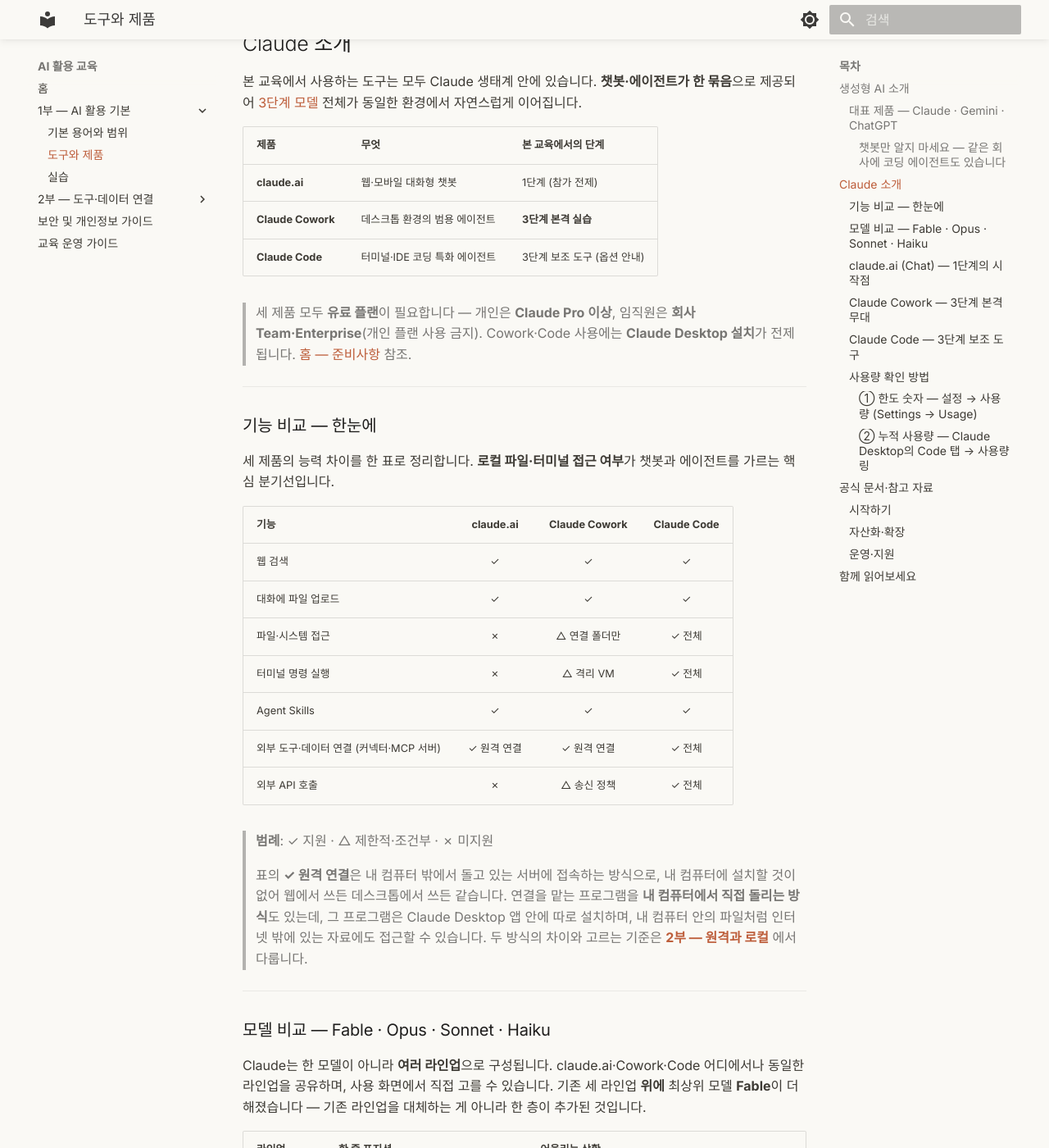
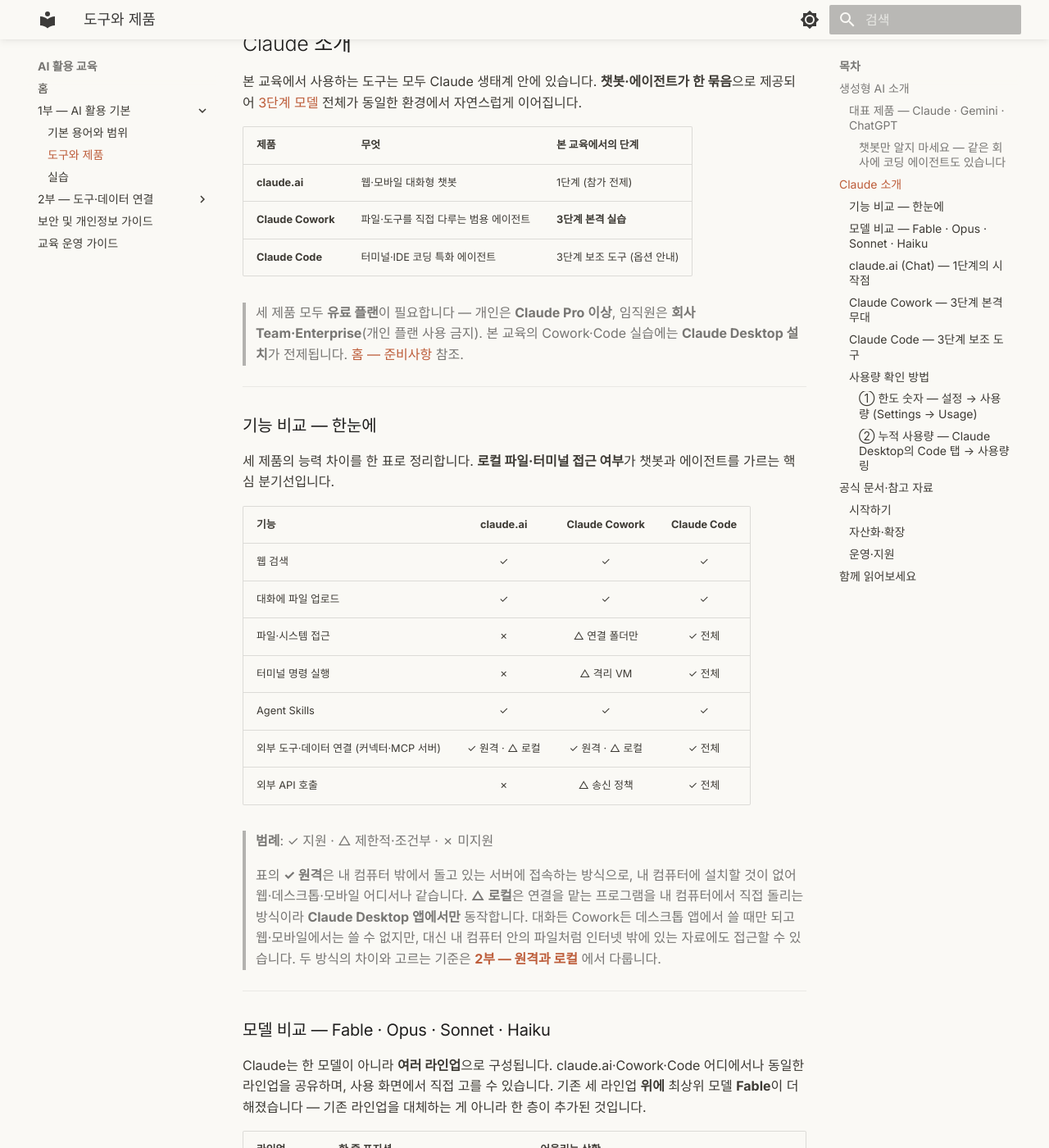
Before and after one commit to scroogy-dev/ai-onboarding, an MkDocs documentation site: the page built from docs/intro.md, in a window 1280 px wide and 1400 px high, scrolled down 1586 px. Shown: the whole window at 82% size. Built offline with MkDocs 1.6.1 and Material for MkDocs 9.7.7, drawn with Linux system fonts in a browser that asks for light colours; some of the changed text lies outside the part shown.

Commit message:
docs: 1부 Cowork·로컬 연결 서술을 공식 문서 기준으로 정정 (#49)
기능 비교표가 claude.ai·Cowork의 외부 연결을 「✓ 원격 연결」로만 적어
로컬 MCP를 쓸 수 없다는 뜻이 됐다. 공식 문서 「Claude Cowork 시작하기」는
로컬 MCP 서버를 포함하는 기능이 데스크톱 앱을 통해 동작한다고 명시한다.
같은 문서가 Cowork 세션을 클라우드에서 실행해 웹·데스크톱·모바일에서
이어 쓴다고 밝히므로, Cowork를 「데스크톱 환경의」로 한정한 서술도 어긋난다.

- 기능 비교표 외부 연결 행을 「✓ 원격 · △ 로컬」로 바꾸고, 각주에 로컬은
  Claude Desktop 앱에서만 동작함을 명시
- Cowork 소개에서 「데스크톱 환경의」 한정을 걷어내고, 클라우드 세션과
  데스크톱 전용 기능을 구분하는 문단 신설
- Desktop 설치를 제품 요건이 아니라 본 교육 실습 요건으로 재서술 (사유 병기)

```diff
--- a/docs/intro.md
+++ b/docs/intro.md
@@ -47,10 +47,10 @@
 | 제품              | 무엇                          | 본 교육에서의 단계                      |
 |-------------------|-------------------------------|--------------------------------------|
 | **claude.ai**     | 웹·모바일 대화형 챗봇            | 1단계 (참가 전제)                     |
-| **Claude Cowork** | 데스크톱 환경의 범용 에이전트    | **3단계 본격 실습**                  |
+| **Claude Cowork** | 파일·도구를 직접 다루는 범용 에이전트 | **3단계 본격 실습**                  |
 | **Claude Code**   | 터미널·IDE 코딩 특화 에이전트   | 3단계 보조 도구 (옵션 안내)          |
 
-> 세 제품 모두 **유료 플랜**이 필요합니다 — 개인은 **Claude Pro 이상**, 임직원은 **회사 Team·Enterprise**(개인 플랜 사용 금지). Cowork·Code 사용에는 **Claude Desktop 설치**가 전제됩니다. [홈 — 준비사항](index.md#preparation) 참조.
+> 세 제품 모두 **유료 플랜**이 필요합니다 — 개인은 **Claude Pro 이상**, 임직원은 **회사 Team·Enterprise**(개인 플랜 사용 금지). 본 교육의 Cowork·Code 실습에는 **Claude Desktop 설치**가 전제됩니다. [홈 — 준비사항](index.md#preparation) 참조.
 
 ---
 
@@ -65,12 +65,12 @@
 | 파일·시스템 접근 | ✗ | △ 연결 폴더만 | ✓ 전체 |
 | 터미널 명령 실행 | ✗ | △ 격리 VM | ✓ 전체 |
 | Agent Skills | ✓ | ✓ | ✓ |
-| 외부 도구·데이터 연결 (커넥터·MCP 서버) | ✓ 원격 연결 | ✓ 원격 연결 | ✓ 전체 |
+| 외부 도구·데이터 연결 (커넥터·MCP 서버) | ✓ 원격 · △ 로컬 | ✓ 원격 · △ 로컬 | ✓ 전체 |
 | 외부 API 호출 | ✗ | △ 송신 정책 | ✓ 전체 |
 
 > **범례**: ✓ 지원 · △ 제한적·조건부 · ✗ 미지원
 
-> 표의 **✓ 원격 연결**은 내 컴퓨터 밖에서 돌고 있는 서버에 접속하는 방식으로, 내 컴퓨터에 설치할 것이 없어 웹에서 쓰든 데스크톱에서 쓰든 같습니다. 연결을 맡는 프로그램을 **내 컴퓨터에서 직접 돌리는 방식**도 있는데, 그 프로그램은 Claude Desktop 앱 안에 따로 설치하며, 내 컴퓨터 안의 파일처럼 인터넷 밖에 있는 자료에도 접근할 수 있습니다. 두 방식의 차이와 고르는 기준은 **[2부 — 원격과 로컬](connect/mcp-servers.md#remote-vs-local)** 에서 다룹니다.
+> 표의 **✓ 원격**은 내 컴퓨터 밖에서 돌고 있는 서버에 접속하는 방식으로, 내 컴퓨터에 설치할 것이 없어 웹·데스크톱·모바일 어디서나 같습니다. **△ 로컬**은 연결을 맡는 프로그램을 내 컴퓨터에서 직접 돌리는 방식이라 **Claude Desktop 앱에서만** 동작합니다. 대화든 Cowork든 데스크톱 앱에서 쓸 때만 되고 웹·모바일에서는 쓸 수 없지만, 대신 내 컴퓨터 안의 파일처럼 인터넷 밖에 있는 자료에도 접근할 수 있습니다. 두 방식의 차이와 고르는 기준은 **[2부 — 원격과 로컬](connect/mcp-servers.md#remote-vs-local)** 에서 다룹니다.
 
 ---
 
@@ -103,10 +103,12 @@
 
 ### Claude Cowork — 3단계 본격 무대 { #claude-cowork }
 
-데스크톱 환경에서 **AI가 직접 파일을 열고 작업을 수행**하는 에이전트입니다. 반복 작업 자동화, 로컬 파일 일괄 처리, 여러 단계로 이어지는 워크플로우에 적합합니다.
+**AI가 직접 파일을 열고 작업을 수행**하는 에이전트입니다. 반복 작업 자동화, 로컬 파일 일괄 처리, 여러 단계로 이어지는 워크플로우에 적합합니다.
+
+작업 세션은 클라우드에서 돌아가 웹·데스크톱·모바일 어디서나 이어서 볼 수 있습니다. 다만 **내 컴퓨터의 파일을 직접 다루는 일과 로컬 연결은 데스크톱 앱에서만** 됩니다 (→ [기능 비교](#claude-comparison)).
 
 !!! tip "본 교육에서의 위치"
-    **3단계 본격 실습 도구** — 비개발자 친화적 인터페이스로, 본 교육의 3단계 실습은 Cowork으로 진행합니다. 사용에는 [Claude Desktop 설치](index.md#preparation)가 필요합니다.
+    **3단계 본격 실습 도구** — 비개발자 친화적 인터페이스로, 본 교육의 3단계 실습은 Cowork으로 진행합니다. 실습에서 내 컴퓨터의 파일을 다루므로 [Claude Desktop 설치](index.md#preparation)가 필요합니다.
 
 !!! info "Cowork의 보호 모델"
     [Anthropic 공식 안내](https://support.claude.com/ko/articles/13345190-claude-cowork-%EC%8B%9C%EC%9E%91%ED%95%98%EA%B8%B0)에 따르면 Cowork는 **계층화된 보호**로 실행됩니다.
```
Also changed, not shown: docs/index.md (+1 -1 lines).
